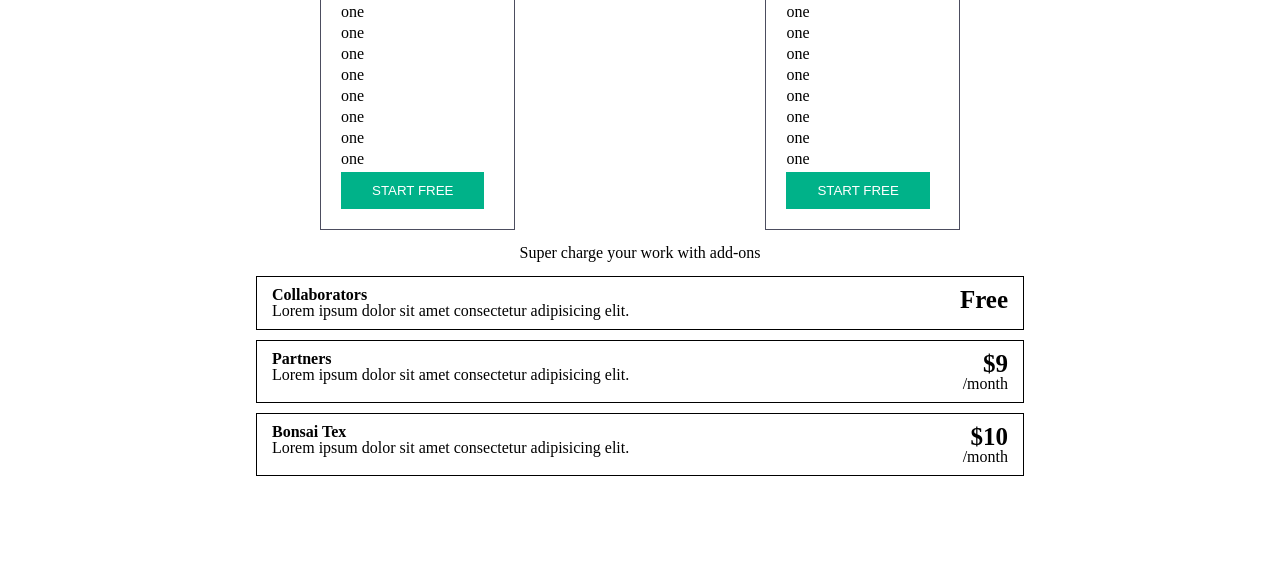
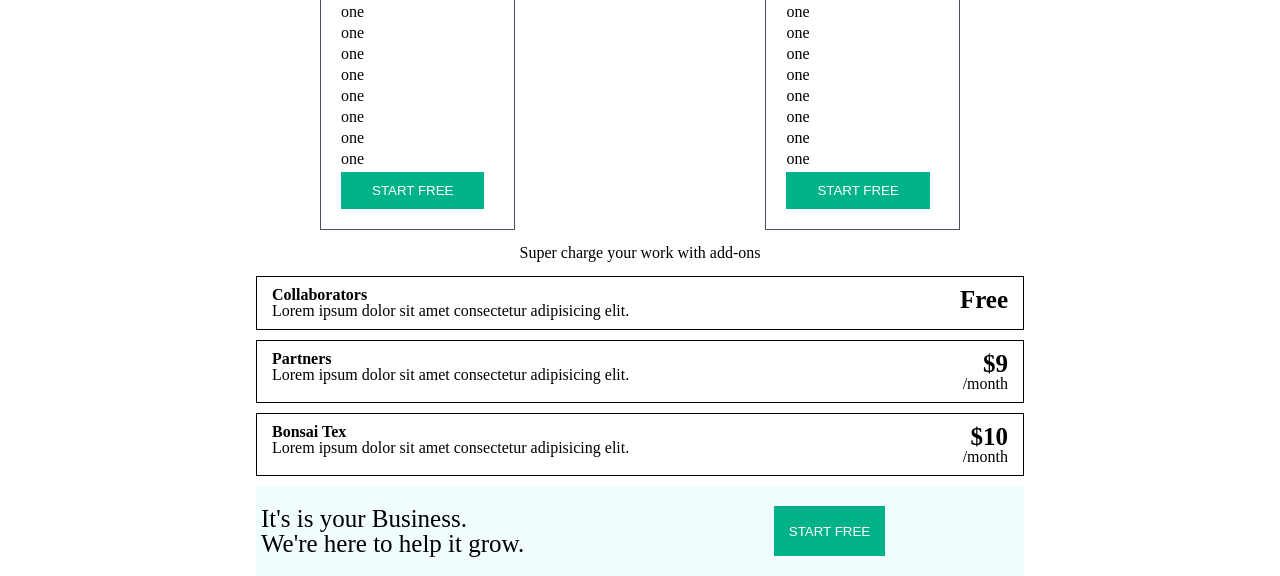
Before and after one commit to almeidaleandro28/frontend-Practice-02, a website: page index.html in a window 1280 px wide. Shown: the part 260-836 px from the top of the page. Before the commit the page ends 800 px from the top, so only its background shows below. Drawn offline with nearby package versions, Linux system fonts and the light colour scheme.

Commit message:
position sections start

```diff
--- a/index.html
+++ b/index.html
@@ -149,12 +149,24 @@
   <!-- end section extras -->
   <!-- start section start -->
   <section class="section-start">
-
+    <div class="container container-start">
+      <div class="start-header">
+        <h2>It's is your Business.</h2>
+        <h2>We're here to help it grow.</h2>
+      </div><!-- end start header -->
+      <div class="start-btns">
+        <button class="btn start-btn">start free</button>
+      </div><!--end start btn-->
+    </div>
+    <!-- end container -->
   </section>
   <!-- end section start -->
   <!-- start section questions -->
   <section class="section-questions">
+    <div class="container">
 
+    </div>
+    <!-- end container -->
   </section>
   <!-- end section questions -->
   <!-- start footer -->
--- a/scss/style.scss
+++ b/scss/style.scss
@@ -15,6 +15,7 @@ body {
 // container
 .container {
   margin: 0 auto;
+  position: relative;
   width: 60%;
 }
 
@@ -256,3 +257,28 @@ plans-header-duraton {
     font-weight: map.get($f-weight , "bold" );
   }
 }
+// setion start
+.container-start {
+  background-color: $c-greenlight;
+  display: flex;
+  flex-direction: row;
+  padding: 20px 5px;
+}
+.start-header{
+  flex: 1;
+  > h2 {
+    font-size: map.get($f-sizes, "medium" );
+  }
+}
+.start-btns {
+  display: flex;
+  flex: 1;
+  flex-direction: row;
+  justify-content: center;
+}
+.start-btn{
+  background-color: $c-primary;
+  border: none;
+  color: $c-white;
+  padding: 5px 15px;
+}
```
Also changed, not shown: css/style.css, 1 other file.
